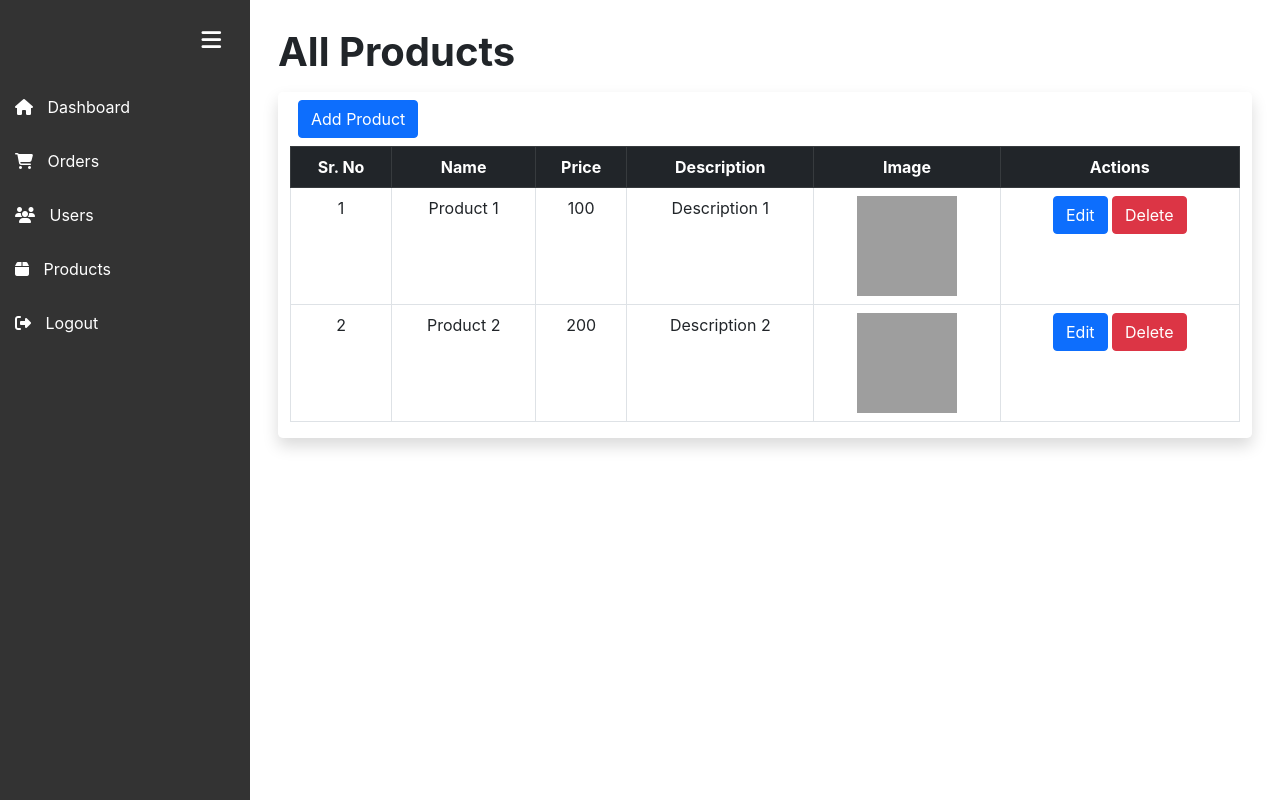
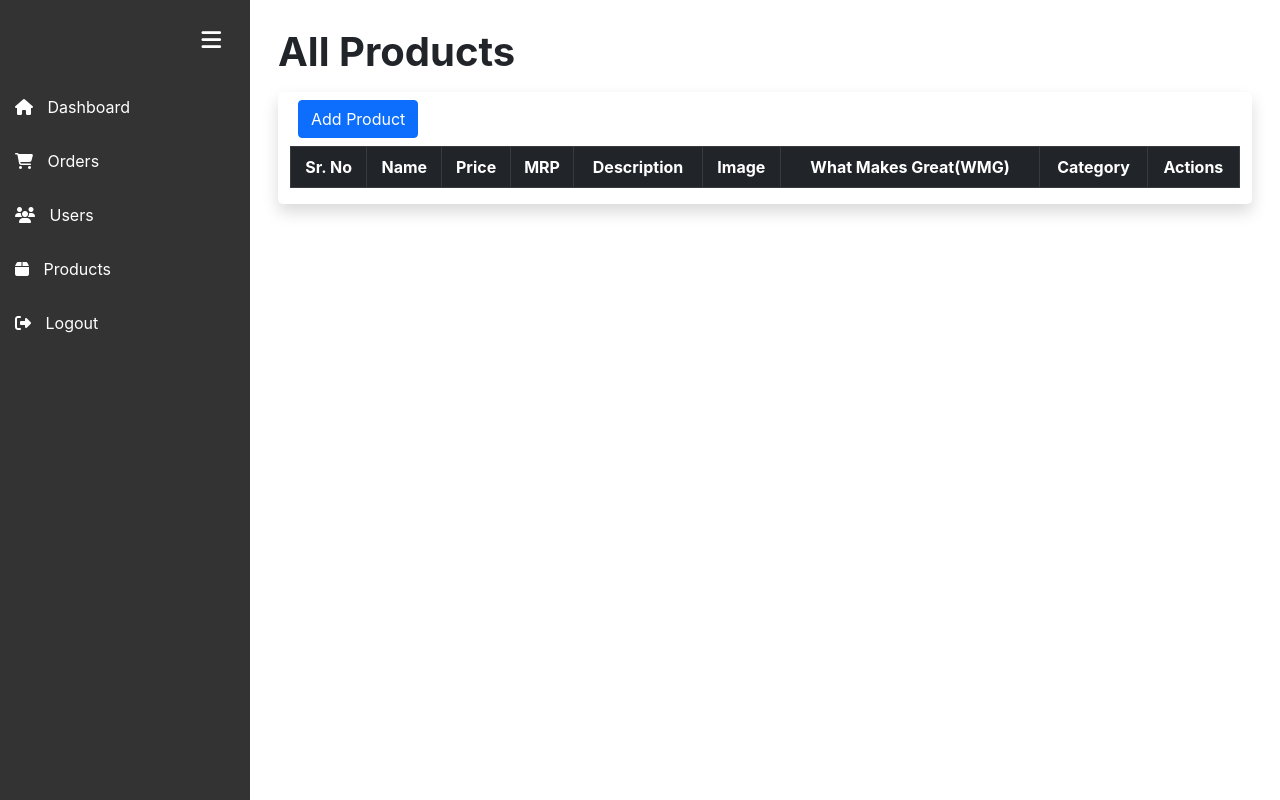
Before and after one commit to karanbgit/FragnanceAdmin, a CodeIgniter app: page /FragnanceAdmin/AdminController/AllProducts in a window 1280 px wide. Run offline with CodeIgniter, Linux system fonts and the light colour scheme; data that the repository does not hold is empty; some libraries are stand-ins or nearby versions; grey boxes are pictures that could not be loaded.

Commit message:
Added AddProduct function to AdminController, updated AdminModel to insert product data, and modified AllProducts view to display product information and added product form with fields for name, price, MRP, description, what makes great, category, and image

```diff
--- a/application/controllers/AdminController.php
+++ b/application/controllers/AdminController.php
@@ -88,9 +88,40 @@ class AdminController extends CI_Controller
         $this->load->view('AllProducts');
     }
 
-    // public function settings()
-    // {
-    //     $this->load->view('AdminSettings');
-    // }
+    public function AddProduct()
+    {
+        $this->ValidateSession();
+
+        $formdata = $this->input->post();
+
+        $config['upload_path'] = 'uploads/';
+        $config['allowed_types'] = 'jpg|JPG|jpeg|JPEG|png|PNG|gif|GIF';
+        $config['max_size'] = 51200; // 50 MB in KB
+        $this->load->library('upload', $config);
+        $this->upload->initialize($config);
+
+        $data = []; // Initialize an array to hold the response data
+
+        // Check if a file is uploaded
+
+        if (isset($_FILES["Image"])) {
+            if (!$this->upload->do_upload('Image')) {
+                $data['error'] = $this->upload->display_errors();
+                print_r($data);
+            } else {
+                $data['upload_data'] = $this->upload->data();
+                $formdata['Image'] = $data['upload_data']['file_name'];
+            }
+        }
+        $result = $this->AdminModel->AddProductModel($formdata);
+
+        if ($result) {
+
+            redirect('AdminController/AllProducts');
+            // echo "Successfull inserted";
+        } else {
+            echo "fail";
+        }
+    }
 }
 ?>
--- a/application/models/AdminModel.php
+++ b/application/models/AdminModel.php
@@ -3,37 +3,18 @@ defined("BASEPATH") or exit("No direct script access allowed");
 
 class AdminModel extends CI_Model
 {
-
     function __construct()
     {
         parent::__construct();
         $this->load->database();
     }
 
-
-    public function LoginModelpost($data)
+    // Insert User Data in Student Table (User form)
+    public function AddProductModel($data)
     {
-        $this->db->where("email", $data['email']);
-        $this->db->where("password", $data['password']);
-        $result = $this->db->get("admins")->row_array();
-        if ($result) {
-            return $result;
-        }
-        return null;
-
+        $insert = $this->db->insert('products', $data);
+        return $insert;
     }
-
-    // function AddUser($userdata)
-    // {
-
-    //     $this->db->insert("user", $userdata);
-    // }
-
-    // function GetUserData()
-    // {
-    //     $users = $this->db->get("user")->result();
-    //     print_r($users);
-    // }
 }
 
 ?>
--- a/application/views/AllProducts.php
+++ b/application/views/AllProducts.php
@@ -142,33 +142,40 @@
                                     <th>Sr. No</th>
                                     <th>Name</th>
                                     <th>Price</th>
+                                    <th>MRP</th>
                                     <th>Description</th>
                                     <th>Image</th>
+                                    <th>What Makes Great(WMG)</th>
+                                    <th>Category</th>
                                     <th>Actions</th>
                                 </tr>
                             </thead>
-                            <tbody>
-                                <tr>
-                                    <td>1</td>
-                                    <td>Product 1</td>
-                                    <td>100</td>
-                                    <td>Description 1</td>
-                                    <td><img src="<?php echo base_url() . 'uploads/product1.jpg' ?>" alt="Product 1"
-                                            style="width: 100px; height: 100px;"></td>
-                                    <td><a href="#" class="btn btn-primary">Edit</a> <a href="#"
-                                            class="btn btn-danger">Delete</a></td>
-                                </tr>
-                                <tr>
-                                    <td>2</td>
-                                    <td>Product 2</td>
-                                    <td>200</td>
-                                    <td>Description 2</td>
-                                    <td><img src="<?php echo base_url() . 'uploads/product2.jpg' ?>" alt="Product 2"
-                                            style="width: 100px; height: 100px;"></td>
-                                    <td><a href="#" class="btn btn-primary">Edit</a> <a href="#"
-                                            class="btn btn-danger">Delete</a></td>
-                                </tr>
-                            </tbody>
+
+                            <!--
+                            <?php $count = 0;
+                            foreach ($li as $data): ?>
+                                <tbody>
+                                    <tr>
+                                        <td><?php echo ++$count ?></td>
+                                        <td><?php echo $data->name ?></td>
+                                        <td><?php echo $data->email ?></td>
+                                        <td><?php echo $data->contact ?></td>
+                                        <td><?php echo $data->address ?></td>
+                                        <td><?php echo $data->password ?></td>
+                                        <td><img class="image-fluid"
+                                                src="<?php echo base_url() . 'uploads/' . $data->img ?>" alt="Image"
+                                                style="width: 80px; height: 80px;"></td>
+                                        <td>
+                                            <a href="<?php echo base_url() . 'CrudControllers/UpdateById/' ?><?php echo $data->id ?>"
+                                                class="btn btn-primary">Edit</a>
+                                            <a href="<?php echo base_url() . 'CrudControllers/DeleteById/' ?><?php echo $data->id ?>"
+                                                class="btn btn-danger">Delete</a>
+                                        </td>
+                                    </tr>
+                                </tbody>
+
+                            <?php endforeach; ?> -->
+
 
                         </table>
                     </div>
@@ -188,26 +195,27 @@
                 </div>
                 <div class="modal-body">
                     <!-- Product Form -->
-                    <form id="productForm" novalidate>
+                    <form action="<?php echo base_url() . 'AdminController/AddProduct/' ?>" method="post"
+                        enctype="multipart/form-data">
                         <div class="row">
                             <div class="col-md-6">
                                 <!-- Product Name -->
                                 <div class="mb-3">
-                                    <label for="productName" class="form-label">Product Name</label>
-                                    <input type="text" id="productName" class="form-control" required>
+                                    <label for="productName" class="form-label">Product Name : </label>
+                                    <input type="text" id="productName" name="Name" class="form-control" required>
                                     <div class="error" id="productNameError"></div>
                                 </div>
 
                                 <!-- Price -->
                                 <div class="row mb-3">
                                     <div class="col-md-6">
-                                        <label for="mrp" class="form-label">MRP</label>
-                                        <input type="number" id="mrp" class="form-control" required>
+                                        <label for="mrp" class="form-label">MRP : </label>
+                                        <input type="number" id="mrp" name="MRP" class="form-control" required>
                                         <div class="error" id="mrpError"></div>
                                     </div>
                                     <div class="col-md-6">
-                                        <label for="price" class="form-label">Price</label>
-                                        <input type="number" id="price" class="form-control" required>
+                                        <label for="price" class="form-label">Price : </label>
+                                        <input type="number" id="price" name="Price" class="form-control" required>
                                         <div class="error" id="priceError"></div>
                                     </div>
 
@@ -215,8 +223,9 @@
 
                                 <!-- Description -->
                                 <div class="mb-3">
-                                    <label for="description" class="form-label">Description</label>
-                                    <textarea id="description" class="form-control" rows="4" required></textarea>
+                                    <label for="description" class="form-label">Description : </label>
+                                    <textarea id="description" name="Description" class="form-control" rows="4"
+                                        required></textarea>
                                     <div class="error" id="descriptionError"></div>
                                 </div>
                             </div>
@@ -224,31 +233,27 @@
                             <div class="col-md-6">
                                 <!-- What Makes Great -->
                                 <div class="mb-3">
-                                    <label class="form-label">What Makes Great</label>
+                                    <label class="form-label">What Makes Great : </label>
                                     <div class="form-check">
                                         <input class="form-check-input" type="checkbox"
-                                            value="Long lasting Eau De Parfum" id="feature1" name="greatFeatures[]">
-                                        <label class="form-check-label" for="feature1">Long lasting Eau De
-                                            Parfum</label>
+                                    value="Long lasting Eau De Parfum" name="WhatMakesGreat" id="feature1" >
+                                        <label class="form-check-label" for="feature1">Long lasting Eau De Parfum</label>
                                     </div>
                                     <div class="form-check">
                                         <input class="form-check-input" type="checkbox"
-                                            value="Classic blend of Lavender, Basil & Vetiver" id="feature2"
-                                            name="greatFeatures[]">
+                                            value="Classic blend of Lavender, Basil & Vetiver" name="WhatMakesGreat" id="feature2">
                                         <label class="form-check-label" for="feature2">Classic blend of Lavender, Basil
                                             & Vetiver</label>
                                     </div>
                                     <div class="form-check">
                                         <input class="form-check-input" type="checkbox"
-                                            value="Elegant, sophisticated & luxurious fragrance" id="feature3"
-                                            name="greatFeatures[]">
+                                            value="Elegant, sophisticated & luxurious fragrance" name="WhatMakesGreat" id="feature3">
                                         <label class="form-check-label" for="feature3">Elegant, sophisticated &
                                             luxurious fragrance</label>
                                     </div>
                                     <div class="form-check">
                                         <input class="form-check-input" type="checkbox"
-                                            value="Travel friendly & ideal for gifting purpose" id="feature4"
-                                            name="greatFeatures[]">
+                                            value="Travel friendly & ideal for gifting purpose" name="WhatMakesGreat"  id="feature4">
                                         <label class="form-check-label" for="feature4">Travel friendly & ideal for
                                             gifting purpose</label>
                                     </div>
@@ -257,21 +262,21 @@
 
                                 <!-- Category of Product -->
                                 <div class="mb-3">
-                                    <label class="form-label">Category of Product</label>
+                                    <label class="form-label">Category of Product : </label>
                                     <select id="category" class="form-select" required>
                                         <option value="">Choose a category</option>
-                                        <option value="Luxury">Luxury</option>
-                                        <option value="Natural">Natural</option>
-                                        <option value="Science">Science</option>
-                                        <option value="Wellness">Wellness</option>
+                                        <option name="Category" value="Luxury">Luxury</option>
+                                        <option name="Category" value="Natural">Natural</option>
+                                        <option name="Category" value="Science">Science</option>
+                                        <option name="Category" value="Wellness">Wellness</option>
                                     </select>
                                     <div class="error" id="categoryError"></div>
                                 </div>
 
                                 <!-- Image -->
                                 <div class="mb-3">
-                                    <label for="image" class="form-label">Image</label>
-                                    <input type="file" id="image" class="form-control" required>
+                                    <label for="image" class="form-label">Image : </label>
+                                    <input type="file" name="Image" id="image" class="form-control" required>
                                     <div class="error" id="imageError"></div>
                                 </div>
                             </div>
```
Also changed, not shown: uploads/address_location.png (added), uploads/github_icon.png (added), uploads/github_icon1.png (added), uploads/github_icon2.png (added), uploads/github_icon3.png (added), uploads/linkedin_icon.png (added).
